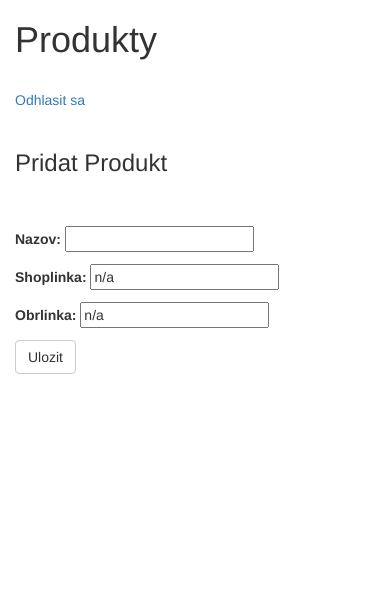
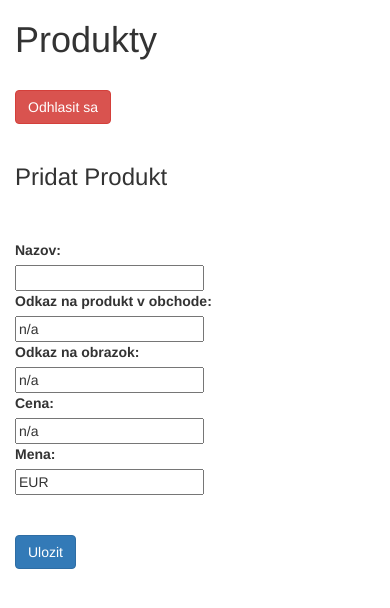
Before and after one commit to instunt/produkt-katalog, a Django app: page / in a window 390 px wide. Shown: the top 608 px of the page. Run offline with Django 3.2, Linux system fonts and the light colour scheme; the visitor is signed in with stand-in values (Sample User, id 1); data that the repository does not hold is empty; some libraries are stand-ins or nearby versions.

Commit message:
Opraveny design a pridane polia

```diff
--- a/Selekcia/forms.py
+++ b/Selekcia/forms.py
@@ -4,4 +4,4 @@ from .models import Produkt
 class produktForm(forms.ModelForm):
   class Meta:
     model = Produkt
-    fields = ('nazov', 'shoplinka', 'obrlinka')
+    fields = ('nazov', 'shoplinka', 'obrlinka', 'cena', 'mena')
--- a/Selekcia/models.py
+++ b/Selekcia/models.py
@@ -7,6 +7,8 @@ class Produkt(models.Model):
   shoplinka = models.CharField(max_length=600, default="n/a")
   obrlinka = models.CharField(max_length=600, default="n/a")
   created_date = models.DateTimeField(default=timezone.now)
+  cena = models.FloatField(default=0)
+  mena = models.CharField(max_length=3, default="EUR")
 
   def __unicode__(self):
     return self.nazov
--- a/templates/main/index.html
+++ b/templates/main/index.html
@@ -27,22 +27,57 @@
                   <img class="obrazok" src="{{ it.obrlinka }}">
                 </div>
                 <div class="col-md-3 col-sm-4">
-                  <b>{{ it.nazov }}</b>
+                  <br><br><br><b>{{ it.nazov }}</b>
                 </div>
                 <div class="col-md-3 col-sm-4">
-                  {{ it.shoplinka }}
+                  <br><br><br>{{ it.shoplinka }}
+                </div>
+                <div class="col-md-3 col-sm-4">
+                  <br><br><br>{{ it.cena }}&nbsp;{{ it.mena }}
                 </div>
               </div>
               <hr>
             {% endfor %}
             </div>
             <div class="col-md-4 col-sm-4">
-            <a href="{% url 'logout' %}" class="top-menu">Odhlasit sa</a><br><br>
-            <h3>Pridat Produkt</h3><br><br>
-              <form method="POST">{% csrf_token %}
-                {{ form.as_p }}
-                <button type="submit" class="save btn btn-default">Ulozit</button>
-              </form>
+              <div class="formular">
+                <a href="{% url 'logout' %}" class="top-menu btn btn-md pravy btn-danger">Odhlasit sa</a><br><br>
+                <h3>Pridat Produkt</h3><br><br>
+                  <form method="POST">{% csrf_token %}
+                    {{ form.non_field_errors }}
+                    <div class="fieldWrapper">
+                      {{ form.nazov.errors }}
+                      <label for="{{ form.nazov.id_for_label }}">Nazov:</label><br>
+                      {{ form.nazov }}
+                    </div>
+
+                    <div class="fieldWrapper">
+                      {{ form.shoplinka.errors }}
+                      <label for="{{ form.shoplinka.id_for_label }}">Odkaz na produkt v obchode:</label><br>
+                      {{ form.shoplinka }}
+                    </div>
+
+                    <div class="fieldWrapper">
+                      {{ form.obrlinka.errors }}
+                      <label for="{{ form.obrlinka.id_for_label }}">Odkaz na obrazok:</label><br>
+                      {{ form.obrlinka }}
+                    </div>
+
+                    <div class="fieldWrapper">
+                      {{ form.cena.errors }}
+                      <label for="{{ form.cena.id_for_label }}">Cena:</label><br>
+                      {{ form.shoplinka }}
+                    </div>
+
+                    <div class="fieldWrapper">
+                      {{ form.mena.errors }}
+                      <label for="{{ form.mena.id_for_label }}">Mena:</label><br>
+                      {{ form.mena }}
+                    </div>
+                    <br><br>
+                    <button type="submit" class="save btn btn-primary">Ulozit</button>
+                  </form>
+              </div>
             </div>
 
             {% else %}
```
Also changed, not shown: templates/registration/login.html (+22 -8 lines), Selekcia/migrations/0006_produkt_cena.py (added), Selekcia/migrations/0007_produkt_mena.py (added), 1 other file.
